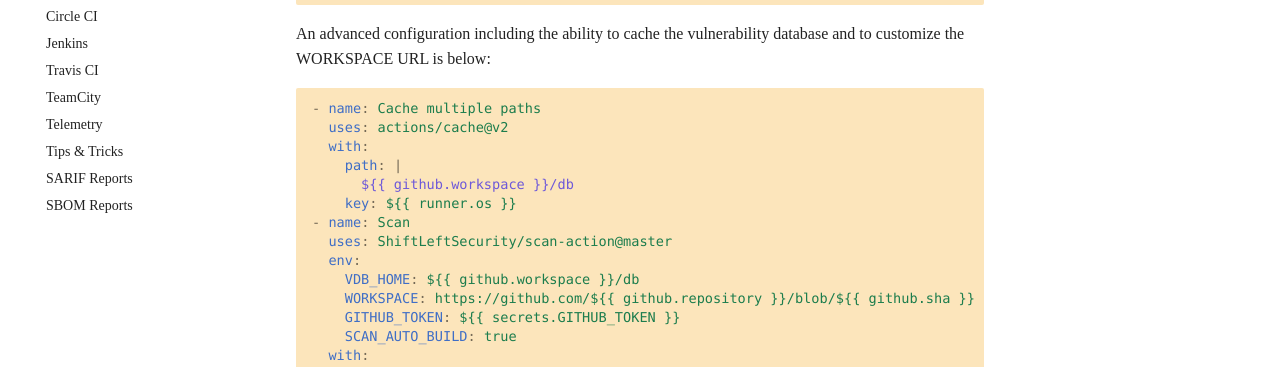
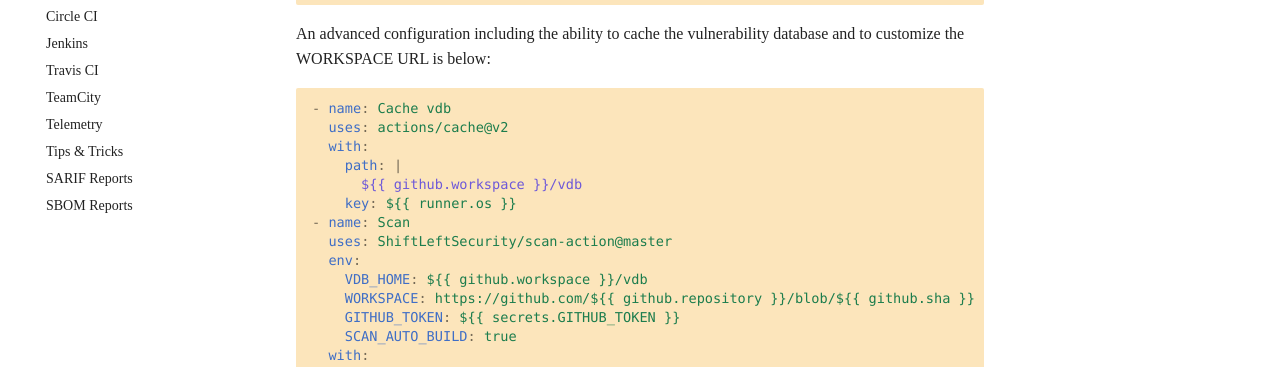
Before and after one commit to ShiftLeftSecurity/scan-docs, an MkDocs documentation site: the page built from docs/integrations/github-actions.md, in a window 1280 px wide and 900 px high. Shown: the part 384-751 px from the top of the window. Built offline with MkDocs 1.6.1 and Material for MkDocs 9.7.7, drawn with Linux system fonts in a browser that asks for light colours; some web fonts are replaced; comment, search, counter and statistics services are not loaded.

Commit message:
Update docs for risk audit

````diff
--- a/docs/integrations/github-actions.md
+++ b/docs/integrations/github-actions.md
@@ -13,16 +13,16 @@ A minimal setup configuration is shown below:
 An advanced configuration including the ability to cache the vulnerability database and to customize the WORKSPACE URL is below:
 
 ```yaml
-- name: Cache multiple paths
+- name: Cache vdb
   uses: actions/cache@v2
   with:
     path: |
-      ${{ github.workspace }}/db
+      ${{ github.workspace }}/vdb
     key: ${{ runner.os }}
 - name: Scan
   uses: ShiftLeftSecurity/scan-action@master
   env:
-    VDB_HOME: ${{ github.workspace }}/db
+    VDB_HOME: ${{ github.workspace }}/vdb
     WORKSPACE: https://github.com/${{ github.repository }}/blob/${{ github.sha }}
     GITHUB_TOKEN: ${{ secrets.GITHUB_TOKEN }}
     SCAN_AUTO_BUILD: true
````
